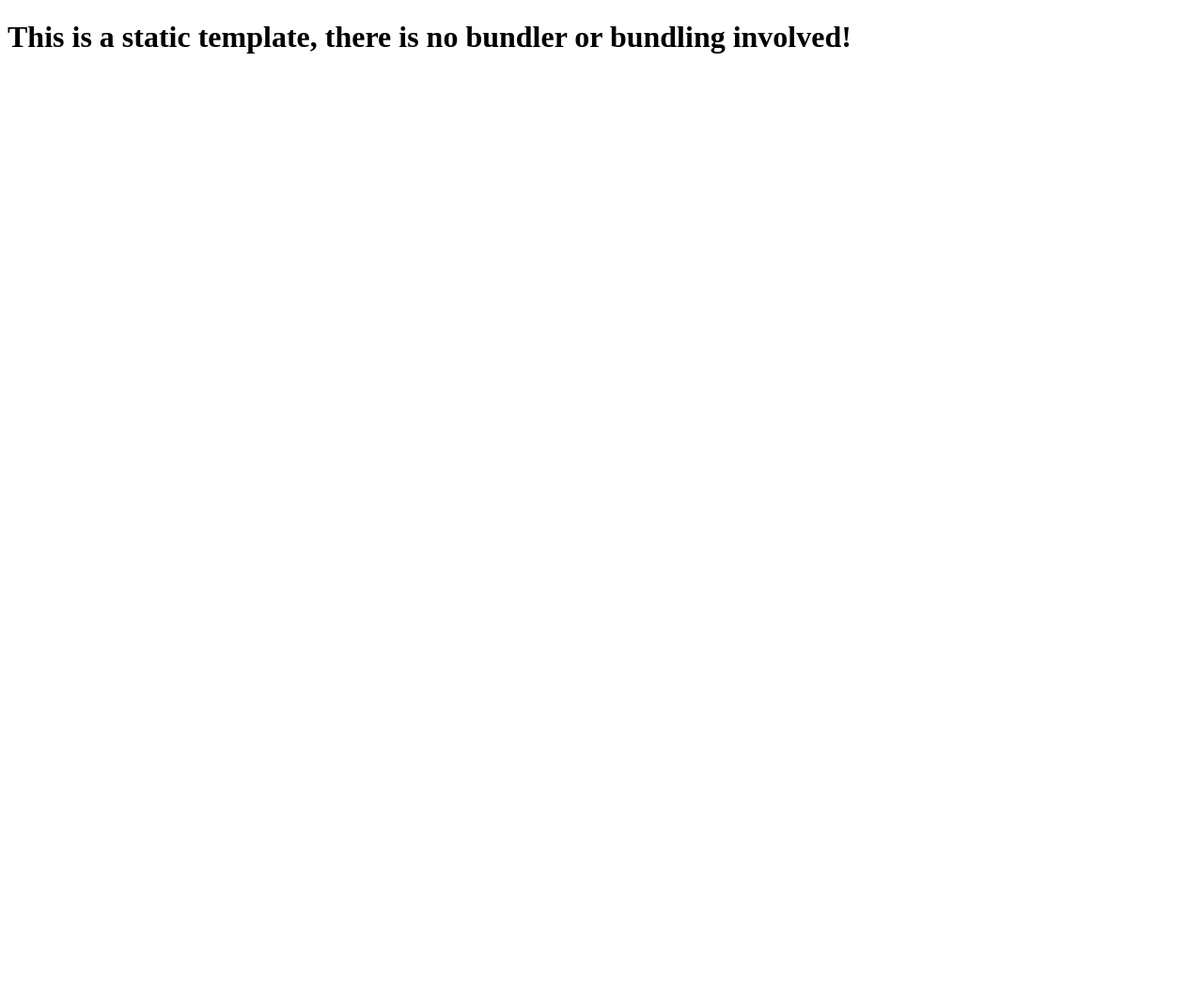
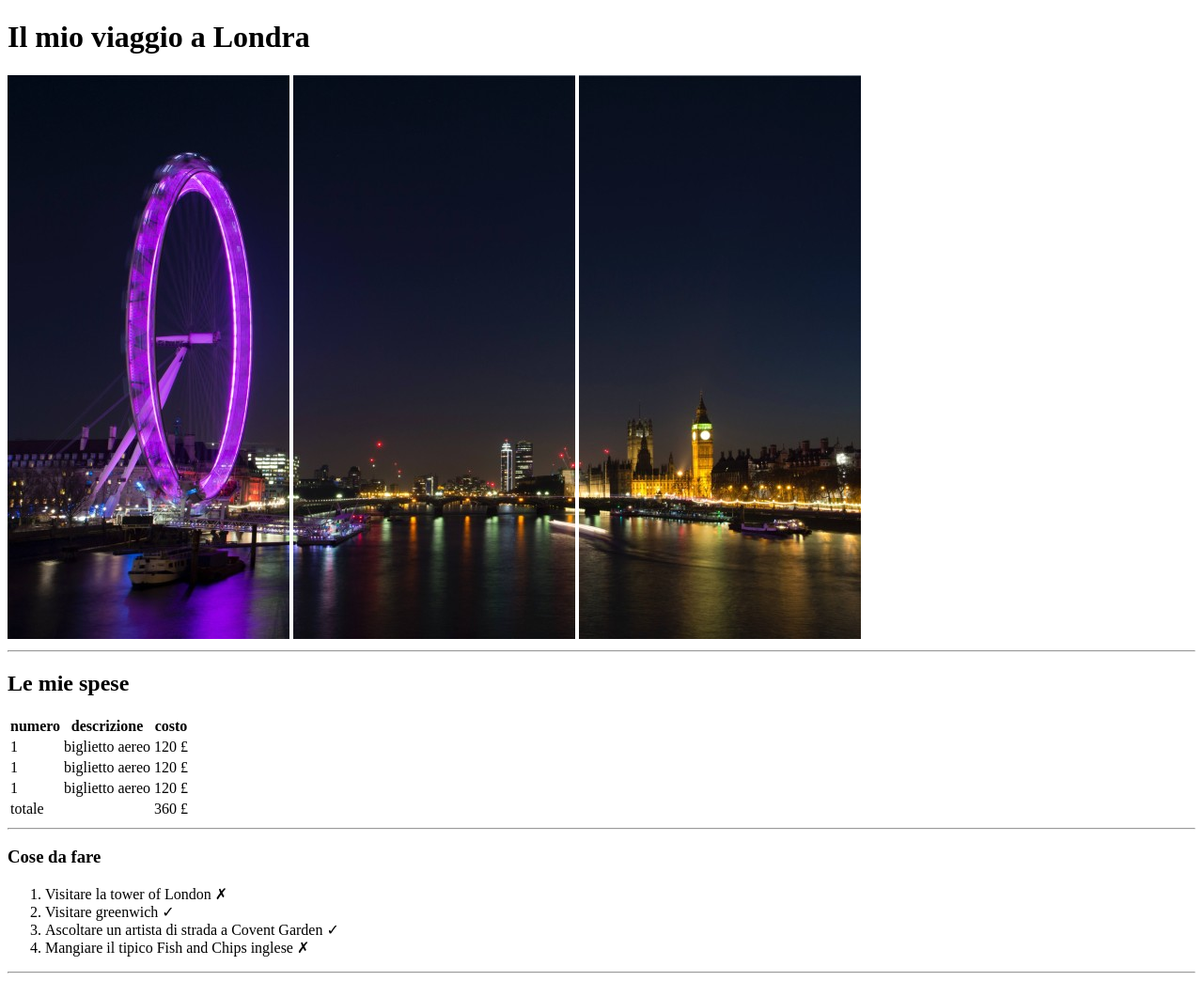
Before and after one commit to Giovanni-dotcome/html-london-trip, a website: page index.html in a window 1280 px wide. Shown: the whole page at 94% size. Before the commit the page ends 800 px from the top, so only its background shows below. Drawn offline with Linux system fonts and the light colour scheme.

Commit message:
completamento prima metà del progetto

```diff
--- a/index.html
+++ b/index.html
@@ -1,12 +1,66 @@
 <!DOCTYPE html>
 <html lang="en">
   <head>
-    <meta charset="UTF-8">
-    <meta name="viewport" content="width=device-width, initial-scale=1.0">
-    <meta http-equiv="X-UA-Compatible" content="ie=edge">
+    <meta charset="UTF-8" />
+    <meta name="viewport" content="width=device-width, initial-scale=1.0" />
+    <meta http-equiv="X-UA-Compatible" content="ie=edge" />
     <title>Static Template</title>
   </head>
   <body>
-    <h1>This is a static template, there is no bundler or bundling involved!</h1>
+    <header>
+      <!-- immagini sul viaggio -->
+      <h1>Il mio viaggio a Londra</h1>
+      <img src="img/pexels-bill-emrich-230794-0.jpg" alt="" />
+      <img src="img/pexels-bill-emrich-230794-1.jpg" alt="" />
+      <img src="img/pexels-bill-emrich-230794-2.jpg" alt="" />
+    </header>
+    <hr />
+    <main>
+      <!-- spese di viaggio -->
+      <section>
+        <h2>Le mie spese</h2>
+        <table>
+          <tr>
+            <th><strong>numero</strong></th>
+            <th><strong>descrizione</strong></th>
+            <th><strong>costo</strong></th>
+          </tr>
+          <tr>
+            <td>1</td>
+            <td>biglietto aereo</td>
+            <td>120 £</td>
+          </tr>
+          <tr>
+            <td>1</td>
+            <td>biglietto aereo</td>
+            <td>120 £</td>
+          </tr>
+          <tr>
+            <td>1</td>
+            <td>biglietto aereo</td>
+            <td>120 £</td>
+          </tr>
+          <tr>
+            <td>totale</td>
+            <td></td>
+            <td>360 £</td>
+          </tr>
+        </table>
+      </section>
+      <hr />
+      <!-- attività in viaggio -->
+      <section>
+        <h3>Cose da fare</h3>
+        <ol>
+          <li>Visitare la tower of London &cross;</li>
+          <li>Visitare greenwich &check;</li>
+          <li>Ascoltare un artista di strada a Covent Garden &check;</li>
+          <li>Mangiare il tipico Fish and Chips inglese &cross;</li>
+        </ol>
+      </section>
+      <hr />
+      <!-- info utili -->
+      <section></section>
+    </main>
   </body>
 </html>
```
Also changed, not shown: img/pexels-bill-emrich-230794-0.jpg (added), img/pexels-bill-emrich-230794-1.jpg (added), img/pexels-bill-emrich-230794-2.jpg (added).
